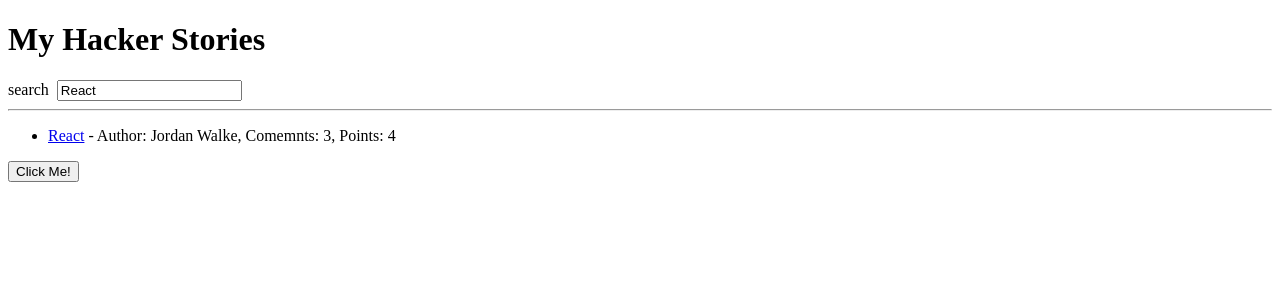
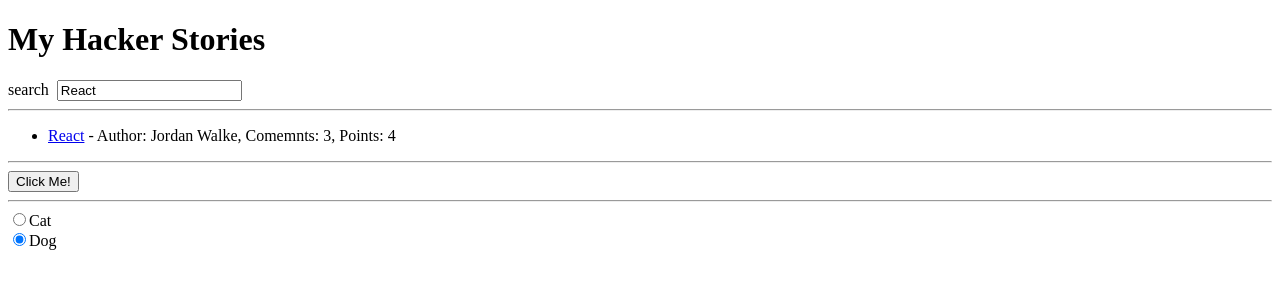
Before and after one commit to AntonCharnichenka/ITNewsSearch, a React (Vite) app: page / in a window 1280 px wide. Shown: the top 300 px of the page. Built offline with nearby package versions, Linux system fonts and the light colour scheme.

Commit message:
radio button

```diff
--- a/src/App.jsx
+++ b/src/App.jsx
@@ -45,6 +45,16 @@ const App = () => {
   const [isOpen, setOpen] = React.useState(false);
   const onClick = () => {setOpen(!isOpen)};
 
+  const [favorite, setFavorite] = React.useState('dog')
+
+  const handleCatCHange = () => {
+    setFavorite('cat');
+  };
+
+  const handleDogCHange = () => {
+    setFavorite('dog');
+  };
+
   return (
     <div>
       <h1>My Hacker Stories</h1>
@@ -54,9 +64,20 @@ const App = () => {
       <hr />
 
       <List list={searchedStories} />
+
+      <hr />
+
       <>
       <Button type='button' onClick={onClick}>Click Me!</Button>
       {isOpen && <div>Content</div>}
+      </>
+
+      <hr />
+
+      <>
+      <RadioButton label="Cat" value={favorite === 'cat'} onCHange={handleCatCHange}></RadioButton>
+      <br></br>
+      <RadioButton label="Dog" value={favorite === 'dog'} onChange={handleDogCHange}></RadioButton>
       </>
 
     </div>
@@ -102,4 +123,14 @@ const Button = ( {type='button', onClick, children, ...rest} ) => {
   </button>
   );
 };
+
+const RadioButton = ( {label, value, onCHange, ...rest} ) => {
+  return (
+    <label>
+      <input type='radio' checked={value} onChange={onCHange} {...rest}/>
+      {label}
+    </label>
+  );
+};
+
 export default App;
```
